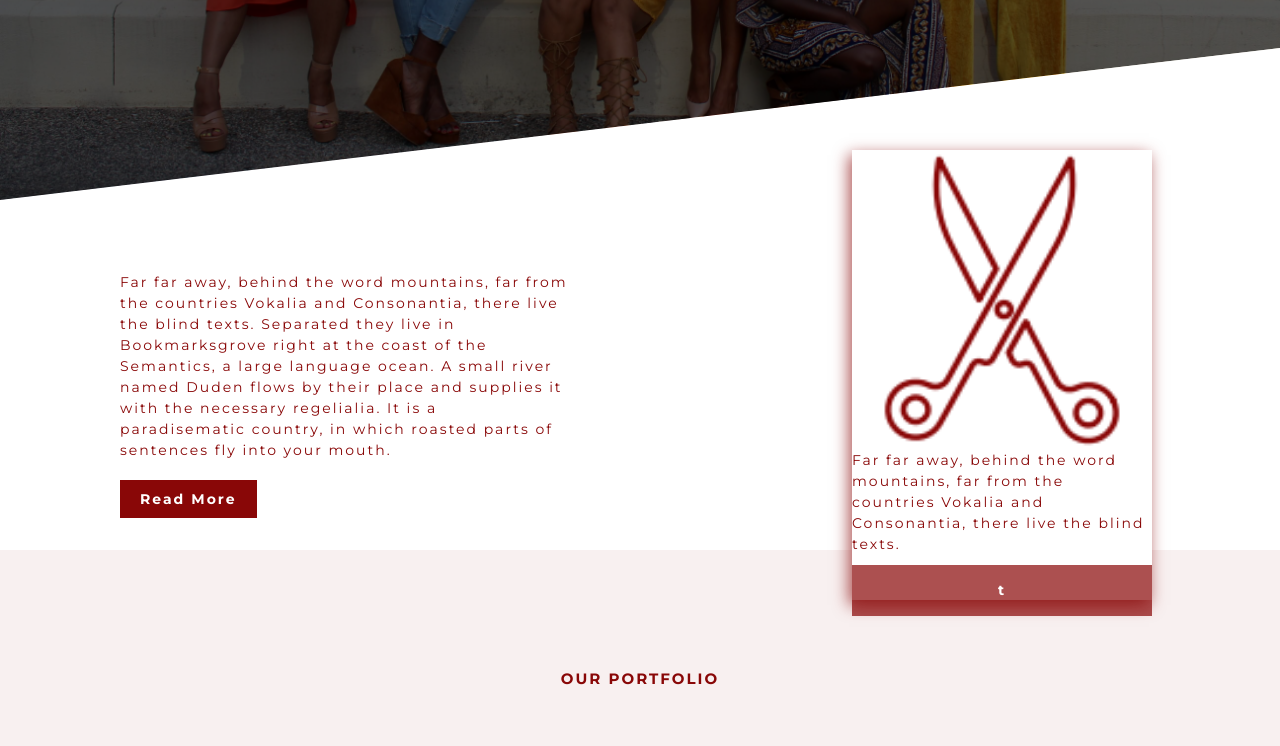
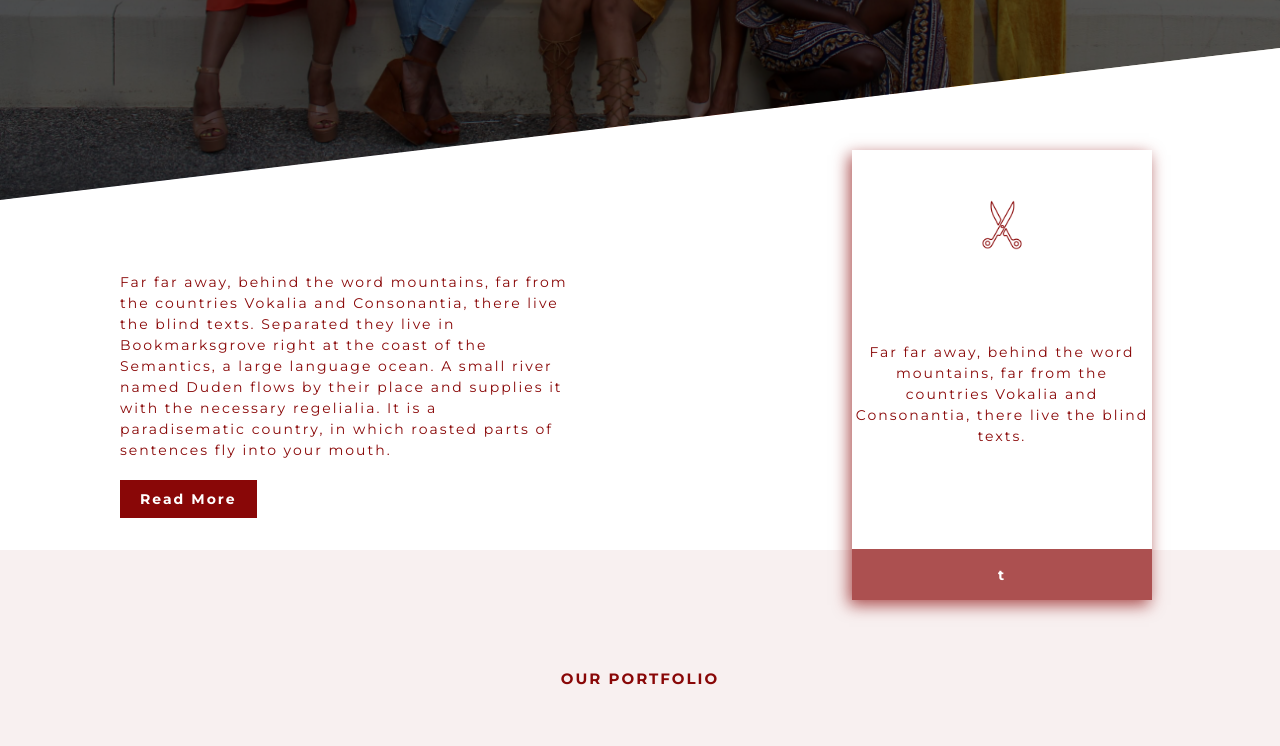
Before and after one commit to the-timoye/sewciety, a React (Create React App) app: page / in a window 1280 px wide. Shown: the part 560-1306 px from the top of the page. Built offline with nearby package versions, Linux system fonts and the light colour scheme.

Commit message:
Chore(About Section): Fix styles

```diff
--- a/src/assets/styles/About.js
+++ b/src/assets/styles/About.js
@@ -31,10 +31,18 @@ const CompanyBrief = styled.div`
     display: flex;
     flex-direction: column;
     justify-content: space-between;
+    align-items: center;
+    padding-top: 5rem;
+    text-align: center;
     background-color: ${({ theme: { colors } }) => colors.white};
     box-shadow: -3px 5px 15px 0 ${({ theme: { colors } }) => colors.primary_faded};
 
+    img {
+        width: 5rem;
+    }
+
     .read-more-button {
+        width: 100%;
         padding: 5.7%;
         text-align: center;
         color: ${({ theme: { colors } }) => colors.white};
```
